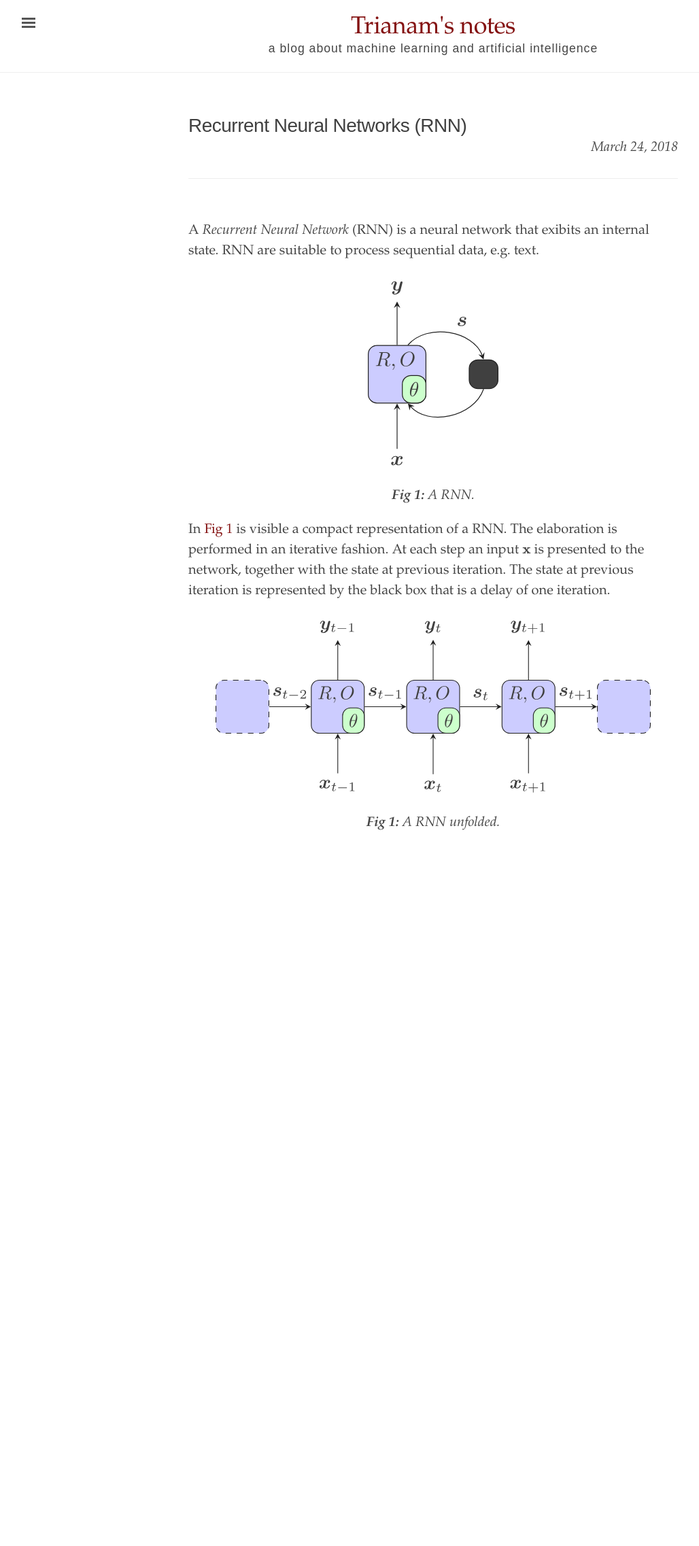
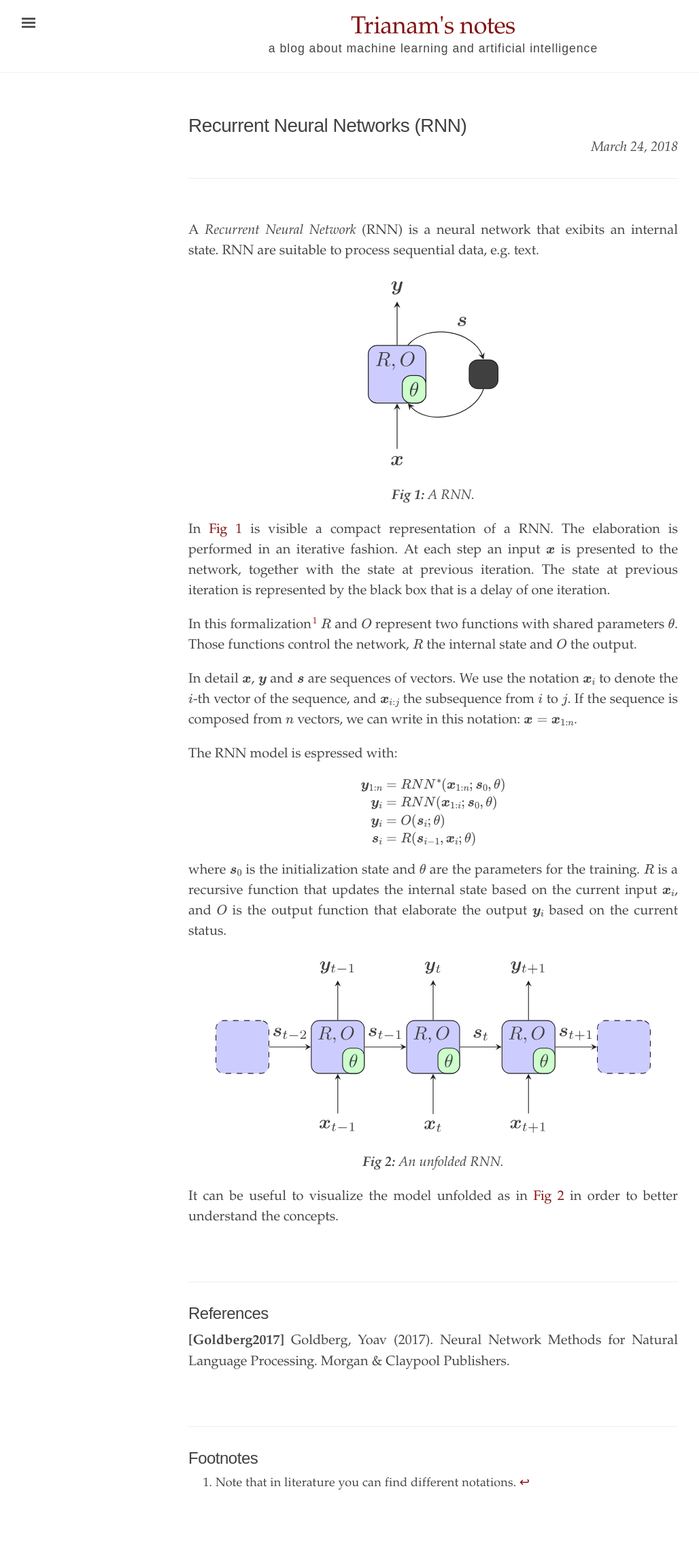
Before and after one commit to trianam/trianam.github.io, a Jekyll site: the page built from _nn/rnn.md, in a window 1280 px wide. Shown: the whole page at 68% size, without its empty margins (3-1031 px from the left). Built offline with Jekyll 4.4.1, drawn with Linux system fonts in a browser that asks for light colours; formulas are drawn with MathJax 3; before the commit the page ends 1305 px from its top, so only the background shows below that.

Commit message:
writed some rnn

```diff
--- /dev/null
+++ b/_includes/bib.html
@@ -0,0 +1 @@
+<strong id="{{ include.label }}">[{{ include.label }}]</strong> {{ include.authors }} ({{ include.year }}). {{ include.title }}. {{ include.venue }}{% if include.pages %}, {{ include.pages }}{% endif %}.
--- /dev/null
+++ b/_includes/cite.html
@@ -0,0 +1 @@
+<a href="#{{ include.label }}">[{{ include.label }}]</a>
--- a/_includes/head.html
+++ b/_includes/head.html
@@ -74,7 +74,7 @@
   MathJax.Hub.Config({
         TeX: {
             Macros: {
-                vec: ['\\mathbf{#1}',1]
+                vec: ['\\boldsymbol{#1}',1]
             }
         }
   });
--- a/_nn/rnn.md
+++ b/_nn/rnn.md
@@ -13,4 +13,38 @@ A *Recurrent Neural Network* (RNN) is a neural network that exibits an internal
 
 In {% include ref.html label=figrnn %} is visible a compact representation of a RNN. The elaboration is performed in an iterative fashion. At each step an input $\vec{x}$ is presented to the network, together with the state at previous iteration. The state at previous iteration is represented by the black box that is a delay of one iteration.
 
-{% include image.html url="/assets/tikz/rnnUnfolded.svg" label=figrnn description="A RNN unfolded." width="100%" %}
+In this formalization[^fn1] $R$ and $O$ represent two functions with shared parameters $\theta$. Those functions control the network, $R$ the internal state and $O$ the output.
+
+In detail $\vec{x}$, $\vec{y}$ and $\vec{s}$ are sequences of vectors. We use the notation $$\vec{x}_i$$ to denote the $i$-th vector of the sequence, and $$\vec{x}_{i:j}$$ the subsequence from $i$ to $j$. If the sequence is composed from $n$ vectors, we can write in this notation: $$\vec{x} = \vec{x}_{1:n}$$.
+
+The RNN model is espressed with:
+
+$$
+\begin{eqnarray*}
+    \vec{y}_{1:n} &=& RNN^*(\vec{x}_{1:n};\vec{s}_0,\theta)\\
+    \vec{y}_i &=& RNN(\vec{x}_{1:i};\vec{s}_0,\theta)\\
+    \vec{y}_i &=& O(\vec{s}_i;\theta) \\
+    \vec{s}_i &=& R(\vec{s}_{i-1},\vec{x}_i;\theta)
+\end{eqnarray*}
+$$
+
+where $$\vec{s}_0$$ is the initialization state and $\theta$ are the parameters for the training. $R$ is a recursive function that updates the internal state based on the current input $$\vec{x}_i$$, and $O$ is the output function that elaborate the output $$\vec{y}_i$$ based on the current status.
+
+{% include image.html url="/assets/tikz/rnnUnfolded.svg" label=figrnnu description="An unfolded RNN." width="100%" %}
+
+It can be useful to visualize the model unfolded as in {% include ref.html label=figrnnu %} in order to better understand the concepts.
+
+<br>
+
+---
+
+## References
+{% include bib.html label="Goldberg2017" authors="Goldberg, Yoav" year=2017 title="Neural Network Methods for Natural Language Processing" venue="Morgan & Claypool Publishers" %}
+
+<br>
+
+---
+
+## Footnotes
+
+[^fn1]: Note that in literature you can find different notations.
--- a/_sass/_ed.scss
+++ b/_sass/_ed.scss
@@ -39,6 +39,7 @@ html {
   font-family: $main-font;
   font-size: 16px;
   line-height: 1.5;
+  text-align: justify;
 }
 
 @media (min-width: 38em) {
```
Also changed, not shown: test.md (+7 -5 lines).
